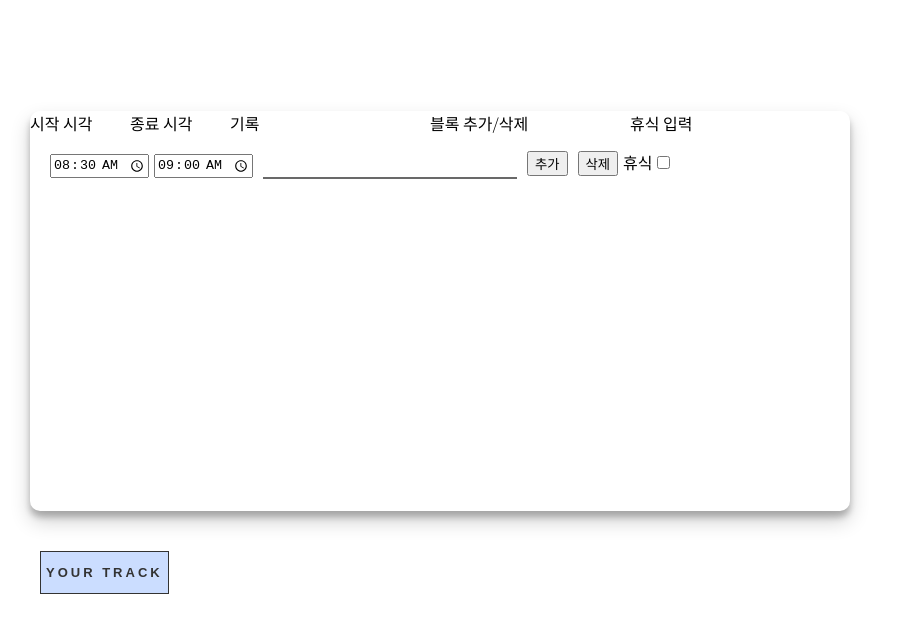
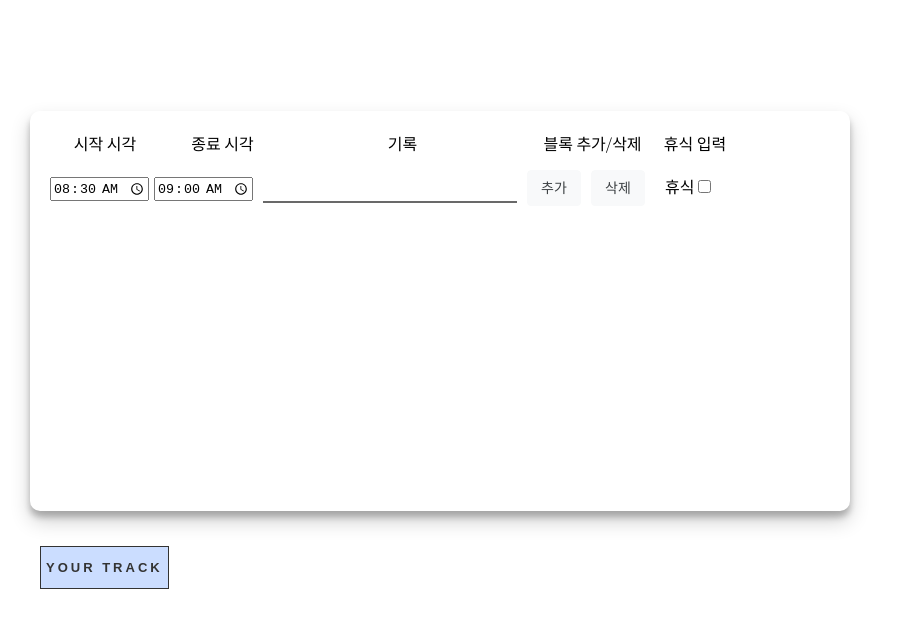
Before and after one commit to Soo-Im/TimeTrackerApp, a plain HTML site: page index.html in a window 1280 px wide. Both pictures are taken after a click on the button "START!". Shown: the part 75-708 px from the top of the page, without its empty margins (0-897 px from the left). Drawn offline with Linux system fonts and the light colour scheme; a web font is replaced by a local one.

Commit message:
콘테이너 설명 텍스트 위치 조정, 추가삭제 버튼 디자인 수정

```diff
--- a/index.html
+++ b/index.html
@@ -22,11 +22,11 @@
 
     <div id="track">
         <div class="description">
-            <div class="start">시작 시각</div>
-            <div class="end">종료 시각</div>
-            <div class="text">기록</div>
-            <div class="handle">블록 추가/삭제</div>
-            <div class="rest">휴식 입력</div>
+            <div class="start center">시작 시각</div>
+            <div class="end center">종료 시각</div>
+            <div class="text center">기록</div>
+            <div class="handle center">블록 추가/삭제</div>
+            <div class="rest center">휴식 입력</div>
         </div>
     </div>
 
--- a/start.js
+++ b/start.js
@@ -214,7 +214,7 @@ function writeTrack(obj) {
     }
 
     const totalTimeText = document.createElement("p");
-    totalTimeText.innerText = `${datesToText(totalTime)}`;
+    totalTimeText.innerText = `총 ${datesToText(totalTime)} 기록했습니다!`;
     totalDiv.appendChild(totalTimeText);
 
 }
--- a/style.css
+++ b/style.css
@@ -80,12 +80,66 @@ body {
     display: grid;
     grid-template-columns: 1fr 1fr;
     grid-gap: 20px;
-    margin-top: 30px;
+    margin-top: 25px;
 }
 
 .transition {
     transition: all 0.2s ease-in-out;
 }
+
+/* .submitBtn, .deleteBtn {
+  background-color: rgba(51, 51, 51, 0.05);
+  border-radius: 8px;
+  border-width: 0;
+  color: #333333;
+  cursor: pointer;
+  display: inline-block;
+  font-family: "Haas Grot Text R Web", "Helvetica Neue", Helvetica, Arial, sans-serif;
+  font-size: 14px;
+  font-weight: 500;
+  line-height: 20px;
+  list-style: none;
+  margin: 0 5px 0 5px;
+  padding: 10px 12px;
+  text-align: center;
+  transition: all 200ms;
+  vertical-align: baseline;
+  white-space: nowrap;
+  user-select: none;
+  -webkit-user-select: none;
+  touch-action: manipulation;
+} */
+
+.submitBtn, .deleteBtn {
+  background-color: #f8f9fa;
+  border: 1px solid #f8f9fa;
+  border-radius: 4px;
+  color: #3c4043;
+  cursor: pointer;
+  font-family: arial,sans-serif;
+  font-size: 14px;
+  height: 36px;
+  line-height: 27px;
+  min-width: 54px;
+  margin: 0 5px 0 5px;
+  padding: 0 5px 0 5px;
+  text-align: center;
+  user-select: none;
+  -webkit-user-select: none;
+  touch-action: manipulation;
+  white-space: pre;
+}
+
+.submitBtn:hover, .deleteBtn:hover {
+  border-color: #dadce0;
+  /* box-shadow: rgba(0, 0, 0, .1) 0 1px 1px; */
+  color: #202124;
+}
+
+/* .submitBtn:focus, .deleteBtn:focus {
+  border-color: #4285f4;
+  outline: none;
+} */
 
 
 .hidden {
@@ -104,7 +158,6 @@ body {
     font-size: 13px;
     letter-spacing: 3px;
     background-color: rgb(203, 221, 255);
-    /* transition: all 0.2s ease-in-out; */
   }
   .button:hover, .button:link:hover, .button:visited:hover {
     background: #333;
@@ -119,18 +172,41 @@ body {
     grid-template-columns: 100px 100px 200px 200px 100px; */
   }
 
-.endTime, .trackText, .submitBtn, .deleteBtn {
+.endTime, .trackText {
     margin: 0 5px 0 5px;
   }
 
 .description {
-  display: grid;
-  grid-template-columns: 100px 100px 200px 200px 100px;
+  margin-top: 20px;
+  display: flex;
+  flex-direction: row;
+  flex-wrap: nowrap;
 }
 
-.description.start {
-  margin-left: 30px;
+.center {
+  text-align: center;
 }
+
+.description .start {
+  flex-basis: 150px;
+}
+
+.description .end {
+  flex-basis: 85px;
+}
+
+.description .text {
+  flex-basis: 275px;
+}
+
+.description .handle {
+  flex-basis: 105px;
+}
+
+.description .rest {
+  flex-basis: 100px;
+}
+
 
 .trackText {
   background: transparent;
@@ -142,11 +218,10 @@ body {
   outline: none !important;
 }
 
-/* #aggregate button {
-  padding: 8px 10px 8px 10px;
-  margin: 5px;
-  letter-spacing: 4px;
-} */
+
+.block label {
+  margin-left: 15px;
+}
 
 #aggregate li {
   list-style: none;
@@ -158,6 +233,7 @@ body {
 }
 
 #total {
-  margin-top: 30px;
-
+  margin-top: 40px;
+  font-family: 'yg-jalnan';
+  font-size: 20px;
 }
```
